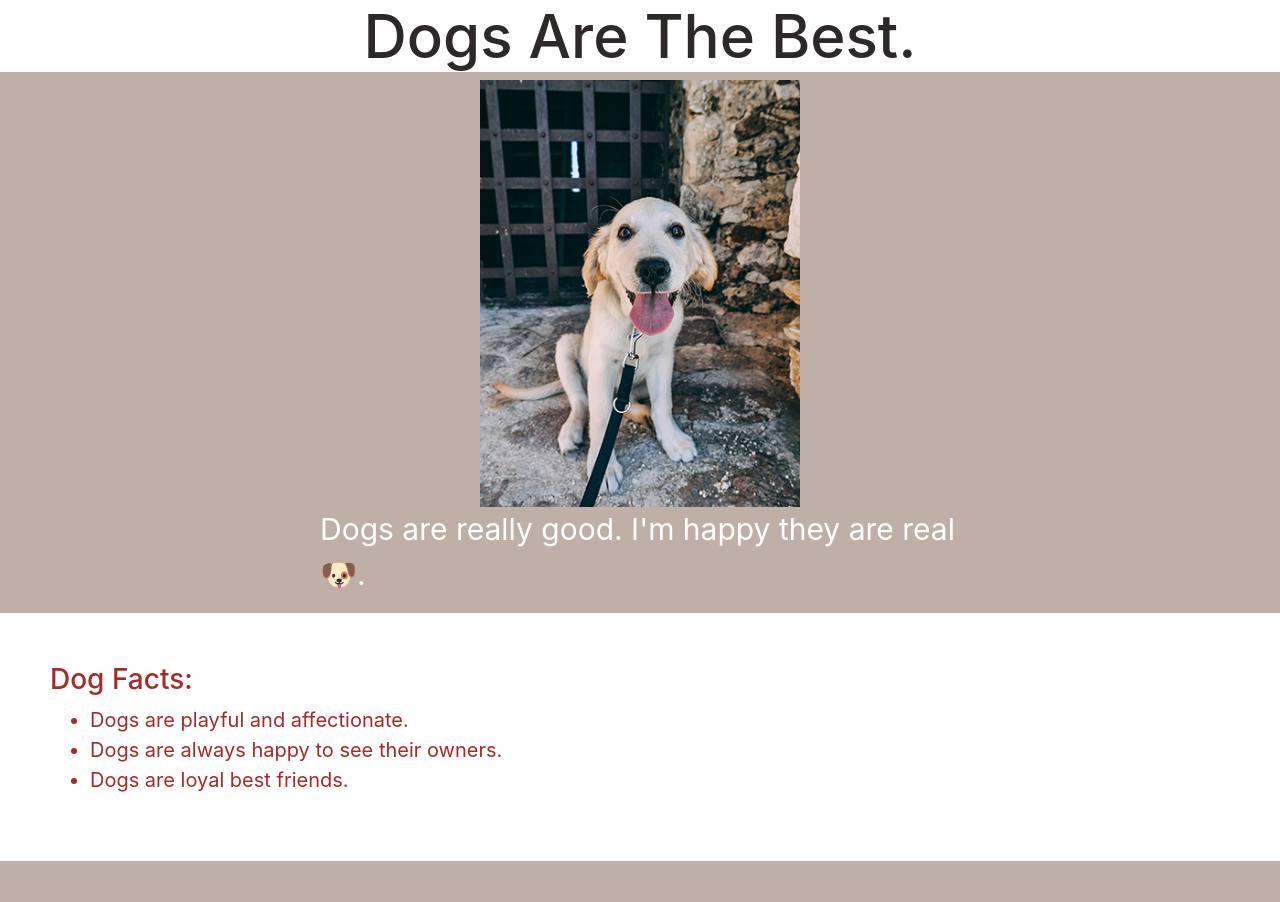
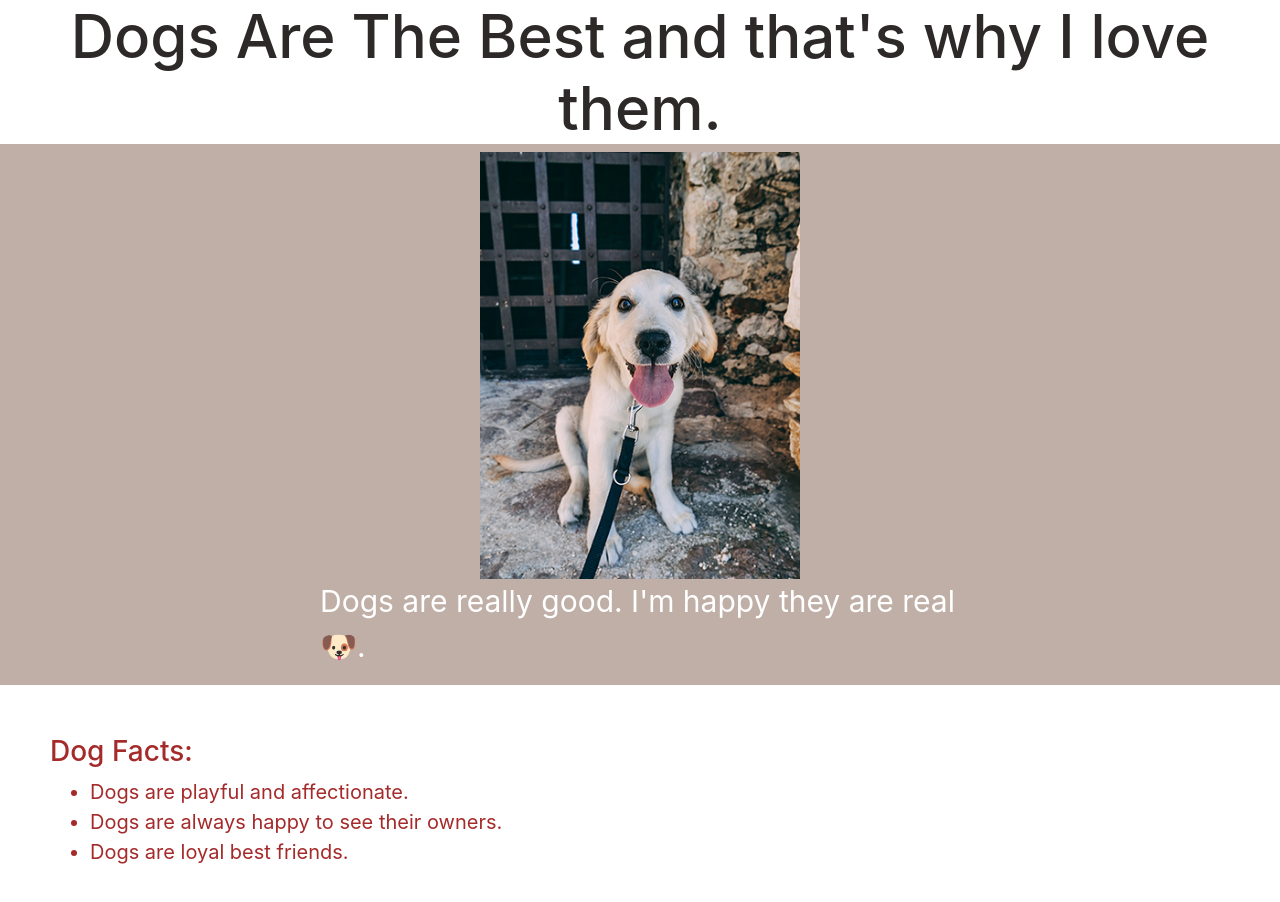
Before and after one commit to jcopprell/dogpractice, a plain HTML site: page index.html in a window 1280 px wide. Before the commit the page ends 861 px from the top, so only its background shows below. Drawn offline with nearby package versions, Linux system fonts and the light colour scheme.

Commit message:
updated title

```diff
--- a/index.html
+++ b/index.html
@@ -8,7 +8,7 @@
     <link rel="stylesheet" href="css/style.css">
   </head>
   <body>
-    <h1>Dogs Are The Best.</h1>
+    <h1>Dogs Are The Best and that's why I love them.</h1>
 
     <div class="dogcolumn">
     <img src="img/dogbanner.jpg" alt="Picture of a very good dog" class="dogpic">
```
